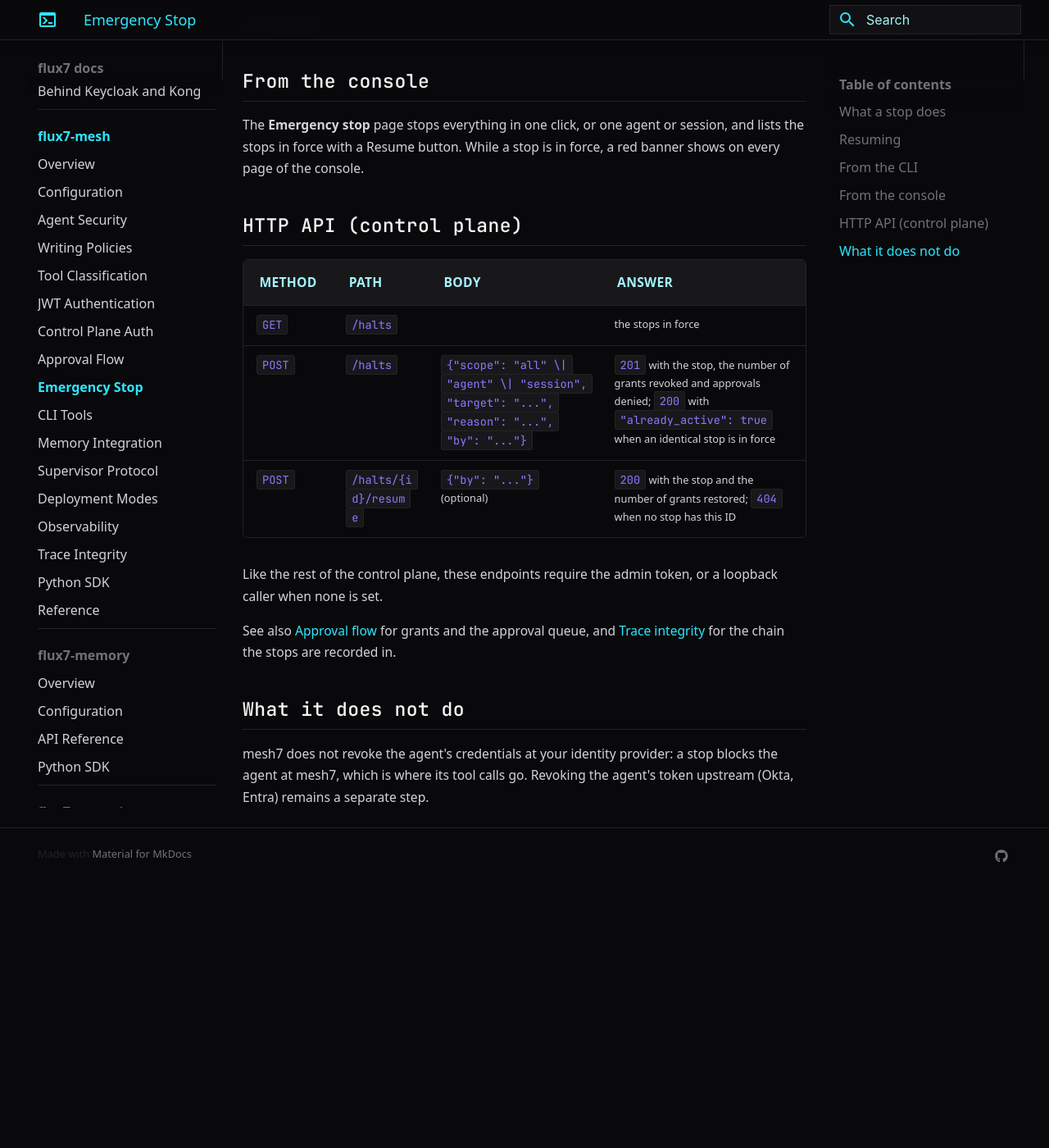
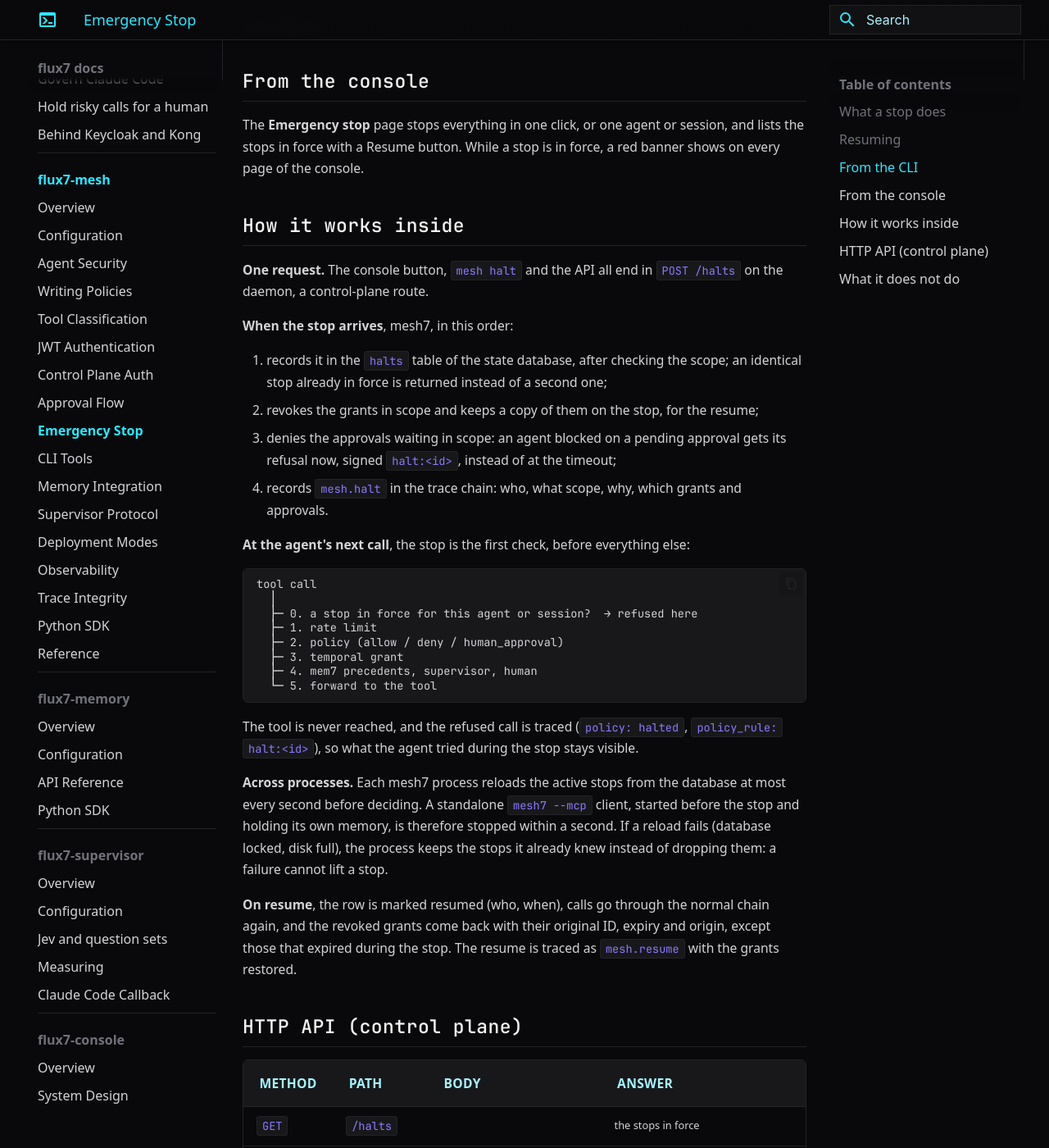
Before and after one commit to KTCrisis/flux7-docs, an MkDocs documentation site: the page built from docs/mesh7/emergency-stop.md, in a window 1280 px wide and 1400 px high, scrolled down 1637 px. Shown: the whole window at 82% size. Built offline with MkDocs 1.6.1 and Material for MkDocs 9.7.7, drawn with Linux system fonts in a browser that asks for light colours; some web fonts are replaced; before the commit the page ends 2711 px from its top, so only the background shows below that.

Commit message:
docs(mesh7): how the emergency stop works inside
Co-Authored-By: Claude Opus 5.5 (1M context) <noreply@anthropic.com>
Claude-Session: https://claude.ai/code/session_015sCEoLuJcrMipNLkeBYDLr

````diff
--- a/docs/mesh7/emergency-stop.md
+++ b/docs/mesh7/emergency-stop.md
@@ -61,6 +61,36 @@ The **Emergency stop** page stops everything in one click, or one agent or
 session, and lists the stops in force with a Resume button. While a stop is in
 force, a red banner shows on every page of the console.
 
+## How it works inside
+
+**One request.** The console button, `mesh halt` and the API all end in `POST /halts` on the daemon, a control-plane route.
+
+**When the stop arrives**, mesh7, in this order:
+
+1. records it in the `halts` table of the state database, after checking the scope; an identical stop already in force is returned instead of a second one;
+2. revokes the grants in scope and keeps a copy of them on the stop, for the resume;
+3. denies the approvals waiting in scope: an agent blocked on a pending approval gets its refusal now, signed `halt:<id>`, instead of at the timeout;
+4. records `mesh.halt` in the trace chain: who, what scope, why, which grants and approvals.
+
+**At the agent's next call**, the stop is the first check, before everything else:
+
+```{.text .f7-diagram}
+tool call
+  │
+  ├─ 0. a stop in force for this agent or session?  → refused here
+  ├─ 1. rate limit
+  ├─ 2. policy (allow / deny / human_approval)
+  ├─ 3. temporal grant
+  ├─ 4. mem7 precedents, supervisor, human
+  └─ 5. forward to the tool
+```
+
+The tool is never reached, and the refused call is traced (`policy: halted`, `policy_rule: halt:<id>`), so what the agent tried during the stop stays visible.
+
+**Across processes.** Each mesh7 process reloads the active stops from the database at most every second before deciding. A standalone `mesh7 --mcp` client, started before the stop and holding its own memory, is therefore stopped within a second. If a reload fails (database locked, disk full), the process keeps the stops it already knew instead of dropping them: a failure cannot lift a stop.
+
+**On resume**, the row is marked resumed (who, when), calls go through the normal chain again, and the revoked grants come back with their original ID, expiry and origin, except those that expired during the stop. The resume is traced as `mesh.resume` with the grants restored.
+
 ## HTTP API (control plane)
 
 | Method | Path | Body | Answer |
````
